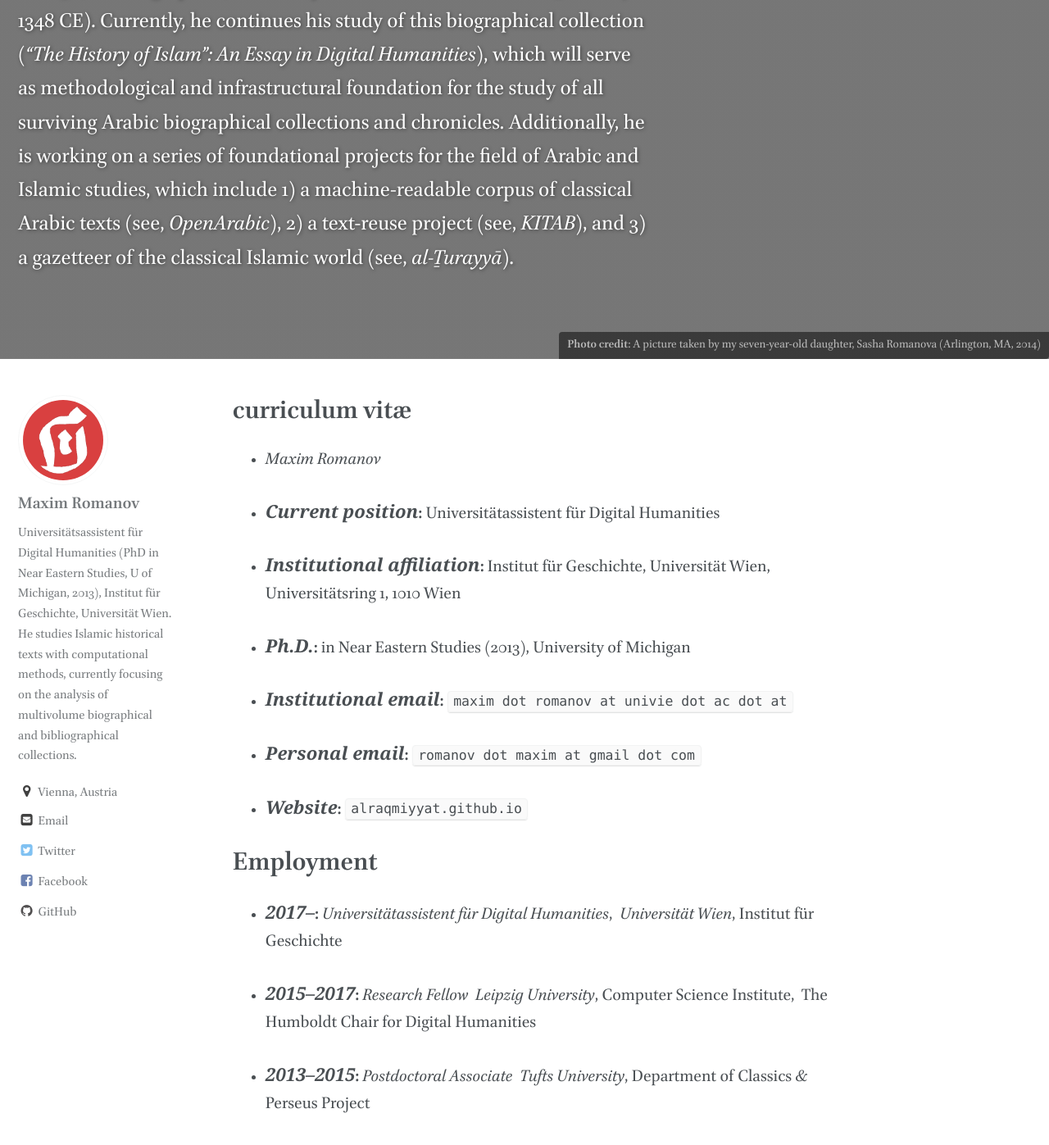
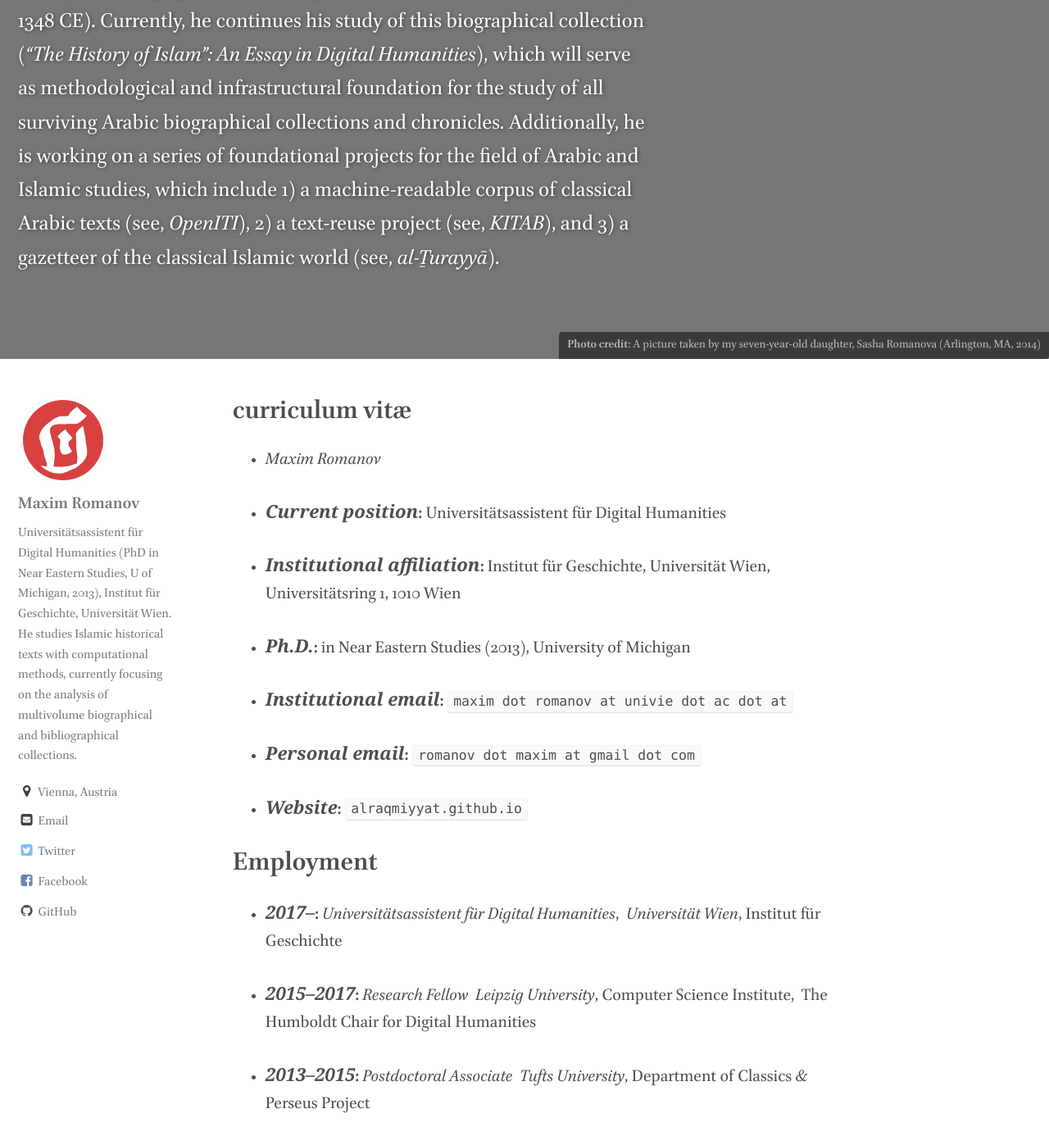
Before and after one commit to fauh45/alraqmiyyat.github.io, a Jekyll site: the page built from _pages/about.md, in a window 1280 px wide and 1400 px high, scrolled down 530 px. Shown: the top 1397 px of the window at 82% size. Built offline with Jekyll 4.4.1, drawn with Linux system fonts in a browser that asks for light colours; some web fonts are replaced; some of the changed text lies outside the part shown.

Commit message:
a typo in the CV fixed

```diff
--- a/_includes/cv.html
+++ b/_includes/cv.html
@@ -2,7 +2,7 @@
 <li><p><span><em>Maxim Romanov</em></span></p></li>
 </ul>
 <ul>
-<li><p><strong><em>Current position</em>:</strong> Universitätassistent für Digital Humanities</p></li>
+<li><p><strong><em>Current position</em>:</strong> Universitätsassistent für Digital Humanities</p></li>
 <li><p><strong><em>Institutional affiliation</em>:</strong> Institut für Geschichte, Universität Wien,  Universitätsring 1, 1010 Wien</p></li>
 <li><p><strong><em>Ph.D.</em>:</strong> in Near Eastern Studies (2013), University of Michigan</p></li>
 <li><p><strong><em>Institutional email</em>:</strong> <code>maxim dot romanov at univie dot ac dot at</code></p></li>
@@ -11,7 +11,7 @@
 </ul>
 <h1 id="employment" class="unnumbered">Employment</h1>
 <ul>
-<li><p><strong><em>2017–</em>:</strong> <em>Universitätassistent für Digital Humanities</em>,  <em>Universität Wien</em>, Institut für Geschichte</p></li>
+<li><p><strong><em>2017–</em>:</strong> <em>Universitätsassistent für Digital Humanities</em>,  <em>Universität Wien</em>, Institut für Geschichte</p></li>
 <li><p><strong><em>2015–2017</em>:</strong> <em>Research Fellow</em>  <em>Leipzig University</em>, Computer Science Institute,  The Humboldt Chair for Digital Humanities</p></li>
 <li><p><strong><em>2013–2015</em>:</strong> <em>Postdoctoral Associate</em>  <em>Tufts University</em>, Department of Classics <em>&amp;</em> Perseus Project</p></li>
 <li><p><strong><em>2006–2012</em>:</strong> <em>Graduate Student Instructor (Teaching Assistant)</em>,  <em>University of Michigan</em>, Department of Near Eastern Studies</p></li>
--- a/_pages/about.md
+++ b/_pages/about.md
@@ -1,5 +1,5 @@
 ---
-excerpt:	"**Maxim Romanov** is a *[Universitätassistent](https://de.wikipedia.org/wiki/Universit%C3%A4tsassistent)  für Digital Humanities* at the [Institute for History, University of Vienna](http://www.univie.ac.at/Geschichte/htdocs/site/arti.php?artiid=91106). His dissertation (Near Eastern Studies, U of Michigan, 2013) explored how modern computational techniques of text analysis can be applied to the study of premodern Arabic historical sources. In particular, he studied “The History of Islam” (*Taʾrīḫ al-islām*), the largest of surviving biographical collections with over 30,000 biographies, written by the Damascene scholar al-Ḏahabī (d. 1348 CE). Currently, he continues his study of this biographical collection (*“The History of Islam”: An Essay in Digital Humanities*), which will serve as methodological and infrastructural foundation for the study of all surviving Arabic biographical collections and chronicles. Additionally, he is working on a series of foundational projects for the field of Arabic and Islamic studies, which include 1) a machine-readable corpus of classical Arabic texts (see, *OpenArabic*), 2) a text-reuse project (see, *KITAB*), and 3) a gazetteer of the classical Islamic world (see, *al-Ṯurayyā*)."
+excerpt:	"**Maxim Romanov** is a *[Universitätsassistent](https://de.wikipedia.org/wiki/Universit%C3%A4tsassistent)  für Digital Humanities* at the [Institute for History, University of Vienna](http://www.univie.ac.at/Geschichte/htdocs/site/arti.php?artiid=91106). His dissertation (Near Eastern Studies, U of Michigan, 2013) explored how modern computational techniques of text analysis can be applied to the study of premodern Arabic historical sources. In particular, he studied “The History of Islam” (*Taʾrīḫ al-islām*), the largest of surviving biographical collections with over 30,000 biographies, written by the Damascene scholar al-Ḏahabī (d. 1348 CE). Currently, he continues his study of this biographical collection (*“The History of Islam”: An Essay in Digital Humanities*), which will serve as methodological and infrastructural foundation for the study of all surviving Arabic biographical collections and chronicles. Additionally, he is working on a series of foundational projects for the field of Arabic and Islamic studies, which include 1) a machine-readable corpus of classical Arabic texts (see, *OpenITI*), 2) a text-reuse project (see, *KITAB*), and 3) a gazetteer of the classical Islamic world (see, *al-Ṯurayyā*)."
 header:
   overlay_image: /images/personal/at_work.jpg
   overlay_filter: rgba(0, 0, 0, 0.25)
```
Also changed, not shown: _pages/mARkdown_new.md (+2 -2 lines), 1 other file.
